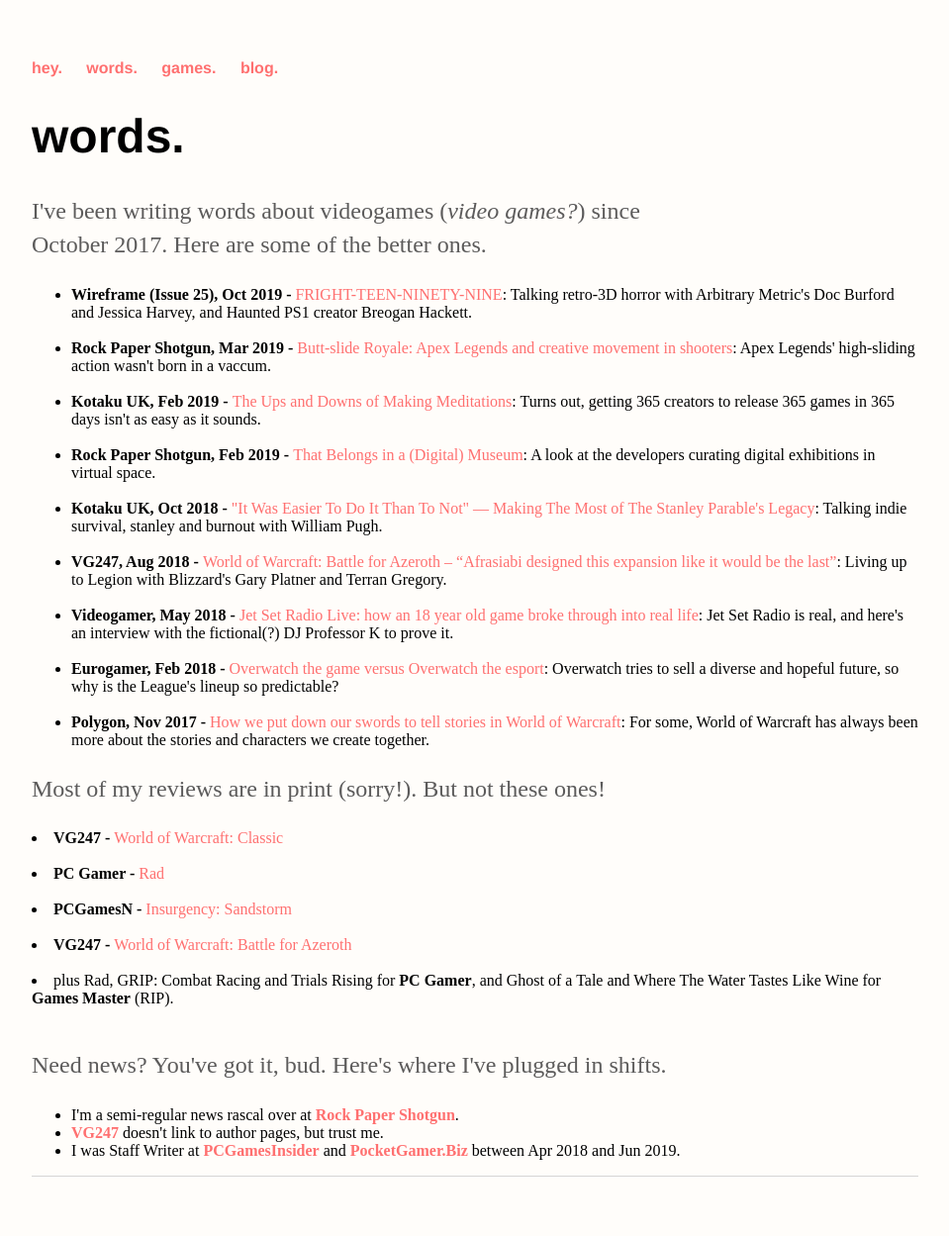
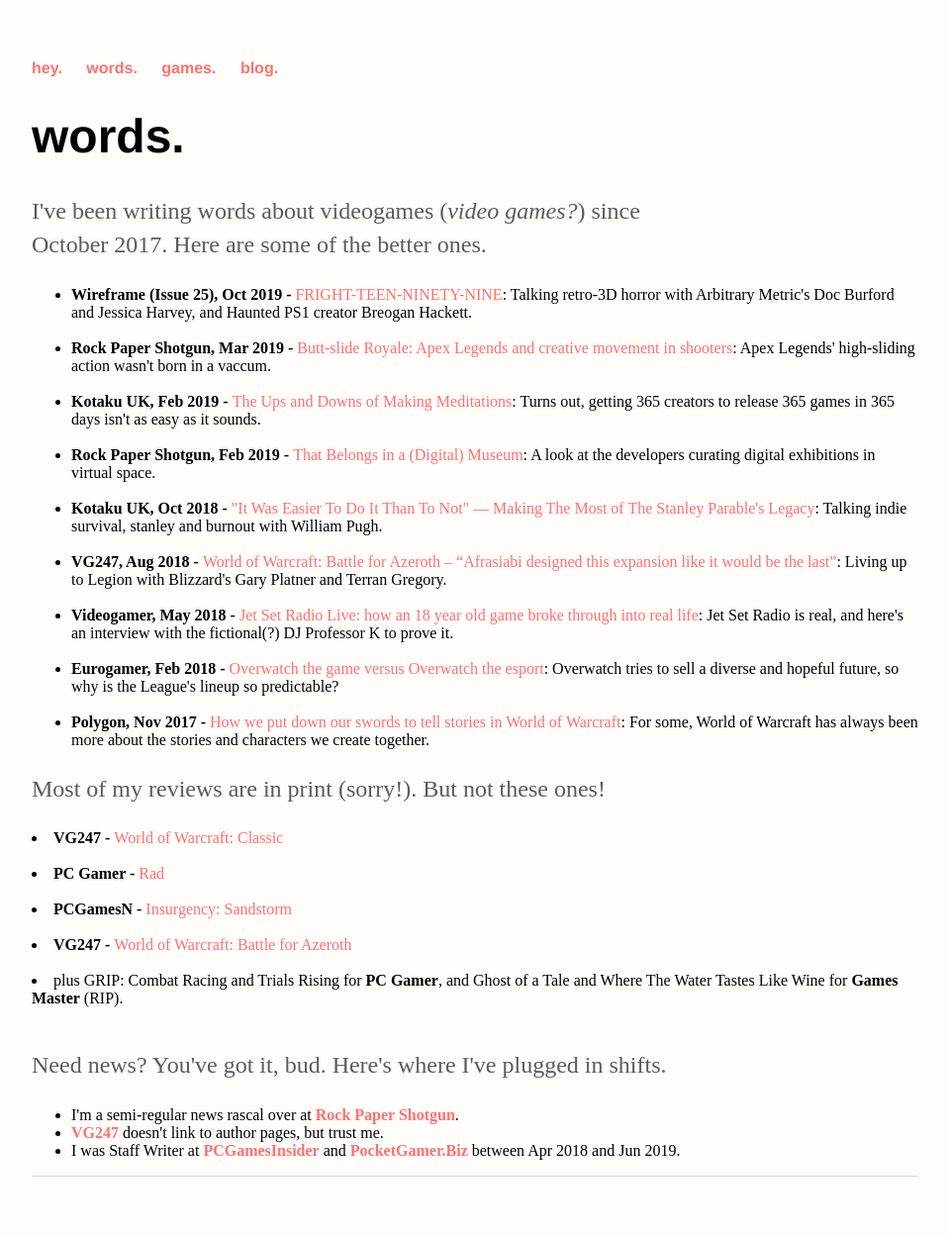
Before and after one commit to ScarletCatalie/ScarletCatalie.github.io, a Jekyll site: the page built from about/index.html, in a window 1280 px wide. Shown: the whole page at 99% size, without its empty margins (160-1119 px from the left). Built offline with Jekyll 4.4.1, drawn with Linux system fonts in a browser that asks for light colours.

Commit message:
Update index.html

```diff
--- a/about/index.html
+++ b/about/index.html
@@ -56,7 +56,7 @@
 			<li><b>VG247 - </b><a href="https://www.vg247.com/2018/08/16/world-warcraft-battle-azeroth-review/">World of Warcraft: Battle for Azeroth</a>
 			</li>
 			<br>
-			<li>plus Rad, GRIP: Combat Racing and Trials Rising for <b>PC Gamer</b>, and Ghost of a Tale and Where The Water Tastes Like Wine for <b>Games Master</b> (RIP).
+			<li>plus GRIP: Combat Racing and Trials Rising for <b>PC Gamer</b>, and Ghost of a Tale and Where The Water Tastes Like Wine for <b>Games Master</b> (RIP).
 			</li><br>
 
 
```
